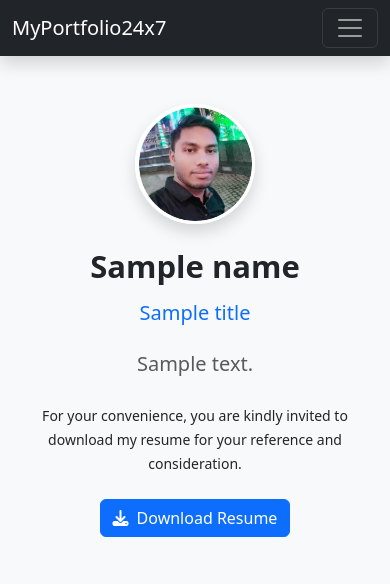
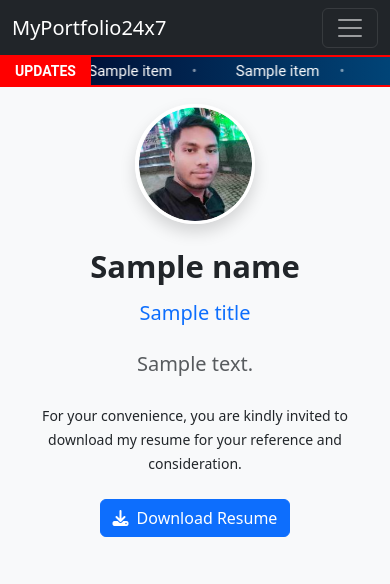
Before and after one commit to ajay9875/MyPortfolio98, a Django app: template Myapp/templates/index.html in a window 390 px wide. Shown: the top 584 px of the page. Run offline with Django 5.2, Linux system fonts and the light colour scheme; the template is opened without the code that fills it: most values are stand-ins (such as "Sample title", 1, 10 or a date in 2020); grey boxes marked "Sample" are stand-in pictures.

Commit message:
Changed to add news ticker on top

```diff
--- /dev/null
+++ b/Myapp/static/css/index.css
@@ -0,0 +1,280 @@
+html {
+    scroll-behavior: smooth;
+    scroll-padding-top: 50px; /* Adjust based on your navbar height */
+}
+
+@media (prefers-reduced-motion: reduce) {
+    html {
+        scroll-behavior: auto;
+    }
+}
+
+    section {
+        padding: 60px 0;
+    }
+    .progress-bar {
+        transition: width 1s ease-in-out;
+    }
+    .card:hover {
+        transform: scale(1.02);
+        box-shadow: 0 6px 20px rgba(0, 0, 0, 0.1);
+        transition: 0.3s ease;
+    }
+    .bg-light-alt {
+        background-color: #f4f7fc;
+    }
+    #skills, #projcts img {
+        transition: transform 0.3s ease;
+    }
+    #skills, #projcts img:hover {
+        transform: scale(1.1);
+    }
+
+    /* Skills Section - Two Column Layout */
+    #skills .list-group {
+        display: grid;
+        grid-template-columns: repeat(auto-fit, minmax(250px, 1fr));
+        gap: 1rem;
+    }
+
+    #skills .list-group-item {
+        border: none !important;
+        padding: 1rem;
+        background-color: transparent;
+        transition: all 0.3s ease;
+    }
+
+    #skills .list-group-item:hover {
+        background-color: rgba(0, 0, 0, 0.03);
+        transform: translateY(-3px);
+    }
+
+    /* Mobile: Single column */
+    @media (max-width: 767px) {
+        #skills .list-group {
+            grid-template-columns: 1fr;
+        }
+    }
+
+    /* Keep your existing skill item styling */
+    #skills .list-group-item img {
+        width: 30px;
+        height: 30px;
+        border-radius: 50%;
+        object-fit: contain;
+    }
+
+    #skills .list-group-item span {
+        font-size: 1rem;
+        margin-left: 12px;
+    }
+
+    /* Intro video style */
+    .video-section {
+    padding: 2rem 0;
+    }
+
+    .video-wrapper {
+    max-width: 800px;  /* Limits width on large screens */
+    margin: 0 auto;    /* Centers the video */
+    }
+
+    /* Video Element Styling */
+    .intro-video {
+    width: 100%;       /* Full width of container */
+    height: auto;      /* Maintain aspect ratio */
+    border-radius: 12px;
+    box-shadow: 0 6px 15px rgba(0,0,0,0.1);
+    background: #000;  /* Black background while loading */
+    display: block;    /* Removes inline spacing */
+    }
+
+    /* Mobile-Specific Tweaks */
+    @media (max-width: 768px) {
+    .video-section {
+        padding: 1rem 0;
+    }
+
+    .intro-video {
+        border-radius: 8px;  /* Slightly smaller radius on mobile */
+    }
+    }
+
+    /* Mobile-specific styles */
+    @media (max-width: 768px) {
+        section {
+            padding: 40px 0;
+        }
+        .navbar-nav {
+            text-align: center;
+        }
+        .card {
+            margin-bottom: 20px;
+        }
+        .container {
+            padding-left: 15px;
+            padding-right: 15px;
+        }
+        h1 {
+            font-size: 2rem;
+        }
+        h2 {
+            font-size: 1.75rem;
+        }
+        h3 {
+            font-size: 1.5rem;
+        }
+        .list-group-item {
+            padding: 12px 15px;
+        }
+    }
+
+@media (max-width: 768px) {
+.navbar-collapse {
+position: fixed;
+top: 0;
+right: -100%;
+width: 80%;
+height: 100vh;
+background-color: #343a40;
+padding: 2rem 1.5rem;
+transition: right 0.3s ease-in-out;
+z-index: 1050;
+overflow-y: auto;
+}
+
+.navbar-collapse.show {
+right: 0;
+}
+
+.navbar-toggler {
+position: relative;
+z-index: 1100;
+padding: 0.5rem;
+}
+
+.navbar-nav {
+flex-direction: column;
+margin-top: 2rem;
+}
+
+.nav-item {
+margin: 0.75rem 0;
+width: 100%;
+}
+
+.nav-link {
+display: block;
+padding: 12px 15px;
+font-size: 1.1rem;
+color: #fff !important;
+border-radius: 4px;
+transition: all 0.2s;
+}
+
+.nav-link:hover {
+background-color: rgba(255, 255, 255, 0.1);
+}
+
+.navbar-overlay {
+position: fixed;
+top: 0;
+left: 0;
+width: 100%;
+height: 100%;
+background-color: rgba(0, 0, 0, 0.7);
+z-index: 1040;
+opacity: 0;
+visibility: hidden;
+transition: all 0.3s;
+}
+
+.navbar-overlay.show {
+opacity: 1;
+visibility: visible;
+}
+
+body.nav-open {
+overflow: hidden;
+}
+}
+
+/* Enhanced News Ticker Styles - Continuous Loop */
+.news-ticker-container {
+position: fixed;
+top: 55px;
+left: 0;
+right: 0;
+z-index: 10000;
+background: linear-gradient(to right, #000428, #014477);
+color: white;
+padding: 2px 0;
+font-family: 'Roboto', sans-serif;
+overflow: hidden;
+border-top: 2px solid #ff0000;
+border-bottom: 2px solid #ff0000;
+}
+
+.ticker-header {
+position: absolute;
+left: 0;
+top: 0;
+height: 100%;
+display: flex;
+align-items: center;
+background: #ff0000;
+padding: 0 15px;
+z-index: 2;
+}
+
+.breaking-badge {
+font-weight: 700;
+font-size: 14px;
+text-transform: uppercase;
+white-space: nowrap;
+}
+
+.ticker-wrap {
+width: 100%;
+padding-left: 120px;
+overflow: hidden;
+position: relative;
+}
+
+.ticker-move {
+display: inline-block;
+white-space: nowrap;
+padding-right: 100%;
+animation: ticker 60s linear infinite;
+will-change: transform; /* Smooth rendering */
+}
+
+.ticker-item {
+display: inline-block;
+padding: 0 30px;
+position: relative;
+font-size: 15px;
+}
+
+.ticker-item:after {
+content: "•";
+position: absolute;
+right: 5px;
+color: rgba(255,255,255,0.5);
+}
+
+/* Continuous Loop Animation */
+@keyframes ticker {
+0% { transform: translateX(0); }
+100% { transform: translateX(-100%); }
+}
+
+/* Clone content for seamless looping */
+.ticker-move::after {
+content: attr(data-content);
+position: absolute;
+left: 100%;
+padding-left: 30px;
+white-space: nowrap;
+}
+/* JavaScript Required for Dynamic Content */
--- a/Myapp/templates/index.html
+++ b/Myapp/templates/index.html
@@ -26,214 +26,11 @@
 
     <!-- Standard favicon (works in most browsers) -->
     <link rel="icon" type="image/x-icon" href="{% static 'self-img.png' %}" style="border-radius: 100%;">
-    <!-- Bootstrap CSS -->
-
-    <style>
-    html {
-        scroll-behavior: smooth;
-        scroll-padding-top: 50px; /* Adjust based on your navbar height */
-    }
-
-    @media (prefers-reduced-motion: reduce) {
-        html {
-            scroll-behavior: auto;
-        }
-    }
-
-        section {
-            padding: 60px 0;
-        }
-        .progress-bar {
-            transition: width 1s ease-in-out;
-        }
-        .card:hover {
-            transform: scale(1.02);
-            box-shadow: 0 6px 20px rgba(0, 0, 0, 0.1);
-            transition: 0.3s ease;
-        }
-        .bg-light-alt {
-            background-color: #f4f7fc;
-        }
-        #skills, #projcts img {
-            transition: transform 0.3s ease;
-        }
-        #skills, #projcts img:hover {
-            transform: scale(1.1);
-        }
-
-        /* Skills Section - Two Column Layout */
-        #skills .list-group {
-            display: grid;
-            grid-template-columns: repeat(auto-fit, minmax(250px, 1fr));
-            gap: 1rem;
-        }
-
-        #skills .list-group-item {
-            border: none !important;
-            padding: 1rem;
-            background-color: transparent;
-            transition: all 0.3s ease;
-        }
-
-        #skills .list-group-item:hover {
-            background-color: rgba(0, 0, 0, 0.03);
-            transform: translateY(-3px);
-        }
-
-        /* Mobile: Single column */
-        @media (max-width: 767px) {
-            #skills .list-group {
-                grid-template-columns: 1fr;
-            }
-        }
-
-        /* Keep your existing skill item styling */
-        #skills .list-group-item img {
-            width: 30px;
-            height: 30px;
-            border-radius: 50%;
-            object-fit: contain;
-        }
-
-        #skills .list-group-item span {
-            font-size: 1rem;
-            margin-left: 12px;
-        }
-
-        /* Intro video style */
-        .video-section {
-        padding: 2rem 0;
-        }
-
-        .video-wrapper {
-        max-width: 800px;  /* Limits width on large screens */
-        margin: 0 auto;    /* Centers the video */
-        }
-
-        /* Video Element Styling */
-        .intro-video {
-        width: 100%;       /* Full width of container */
-        height: auto;      /* Maintain aspect ratio */
-        border-radius: 12px;
-        box-shadow: 0 6px 15px rgba(0,0,0,0.1);
-        background: #000;  /* Black background while loading */
-        display: block;    /* Removes inline spacing */
-        }
-
-        /* Mobile-Specific Tweaks */
-        @media (max-width: 768px) {
-        .video-section {
-            padding: 1rem 0;
-        }
-
-        .intro-video {
-            border-radius: 8px;  /* Slightly smaller radius on mobile */
-        }
-        }
-
-        /* Mobile-specific styles */
-        @media (max-width: 768px) {
-            section {
-                padding: 40px 0;
-            }
-            .navbar-nav {
-                text-align: center;
-            }
-            .card {
-                margin-bottom: 20px;
-            }
-            .container {
-                padding-left: 15px;
-                padding-right: 15px;
-            }
-            h1 {
-                font-size: 2rem;
-            }
-            h2 {
-                font-size: 1.75rem;
-            }
-            h3 {
-                font-size: 1.5rem;
-            }
-            .list-group-item {
-                padding: 12px 15px;
-            }
-        }
-
-@media (max-width: 768px) {
-  .navbar-collapse {
-    position: fixed;
-    top: 0;
-    right: -100%;
-    width: 80%;
-    height: 100vh;
-    background-color: #343a40;
-    padding: 2rem 1.5rem;
-    transition: right 0.3s ease-in-out;
-    z-index: 1050;
-    overflow-y: auto;
-  }
-
-  .navbar-collapse.show {
-    right: 0;
-  }
-
-  .navbar-toggler {
-    position: relative;
-    z-index: 1100;
-    padding: 0.5rem;
-  }
-
-  .navbar-nav {
-    flex-direction: column;
-    margin-top: 2rem;
-  }
-
-  .nav-item {
-    margin: 0.75rem 0;
-    width: 100%;
-  }
-
-  .nav-link {
-    display: block;
-    padding: 12px 15px;
-    font-size: 1.1rem;
-    color: #fff !important;
-    border-radius: 4px;
-    transition: all 0.2s;
-  }
-
-  .nav-link:hover {
-    background-color: rgba(255, 255, 255, 0.1);
-  }
-
-  .navbar-overlay {
-    position: fixed;
-    top: 0;
-    left: 0;
-    width: 100%;
-    height: 100%;
-    background-color: rgba(0, 0, 0, 0.7);
-    z-index: 1040;
-    opacity: 0;
-    visibility: hidden;
-    transition: all 0.3s;
-  }
-
-  .navbar-overlay.show {
-    opacity: 1;
-    visibility: visible;
-  }
-
-  body.nav-open {
-    overflow: hidden;
-  }
-}
-</style>
+    <!-- CSS Link -->
+    <link rel="stylesheet" href="{% static 'css/index.css' %}">
 
 </head>
 <body>
-
 <!-- Navbar -->
 <!-- Required in <head> -->
 <link href="https://cdn.jsdelivr.net/npm/bootstrap@5.3.2/dist/css/bootstrap.min.css" rel="stylesheet" />
@@ -256,13 +53,27 @@
         <li class="nav-item"><a class="nav-link" href="#projects">Projects</a></li>
         <li class="nav-item"><a class="nav-link" href="#experience">Experience</a></li>
         <li class="nav-item"><a class="nav-link" href="#education">Education</a></li>
-        <li class="nav-item"><a class="nav-link" href="#certifications&achievements">Certifications</a></li>
+        <li class="nav-item"><a class="nav-link" href="#certifications&achievements">Certifications & Achievements</a></li>
         <li class="nav-item"><a class="nav-link" href="#introduction">Introduction Video</a></li>
         <li class="nav-item"><a class="nav-link" href="#contact">Contact</a></li>
       </ul>
     </div>
   </div>
 </nav>
+
+<!-- News Ticker to Show Important Updates -->
+<div class="news-ticker-container">
+  <div class="ticker-header">
+    <span class="breaking-badge">UPDATES</span>
+  </div>
+  <div class="ticker-wrap">
+    <div class="ticker-move">
+      {% for item in ticker_items %}
+        <div class="ticker-item">{{ item }}</div>
+      {% endfor %}
+    </div>
+  </div>
+</div>
 
 <!-- About -->
 <!-- About Section -->
@@ -737,7 +548,7 @@
 
 <!-- Footer -->
 <footer class="bg-dark text-white text-center py-3">
-    <p class="mb-1">&copy; 2025 {{ name }} | All Rights Reserved</p>
+    <p class="mb-1">&copy; 2025 MyPortfolio24x7 | Ajay Kumar Sah | All Rights Reserved</p>
 </footer>
 
 <script>
@@ -769,6 +580,19 @@ document.addEventListener('DOMContentLoaded', function () {
 <script src="https://unpkg.com/aos@2.3.1/dist/aos.js"></script>
 <script>
     AOS.init({ duration: 1000, once: true });
+    document.addEventListener('DOMContentLoaded', function() {
+  const ticker = document.querySelector('.ticker-move');
+  // Clone content for seamless loop
+  ticker.setAttribute('data-content', ticker.textContent);
+  ticker.innerHTML = ticker.innerHTML + ticker.innerHTML;
+
+  // Reset animation periodically to prevent drift
+  setInterval(() => {
+    ticker.style.animation = 'none';
+    ticker.offsetHeight; /* Trigger reflow */
+    ticker.style.animation = 'ticker 60s linear infinite';
+  }, 60000);
+});
 </script>
 </body>
 </html>
```
Also changed, not shown: Myapp/views.py (+15 -3 lines).
